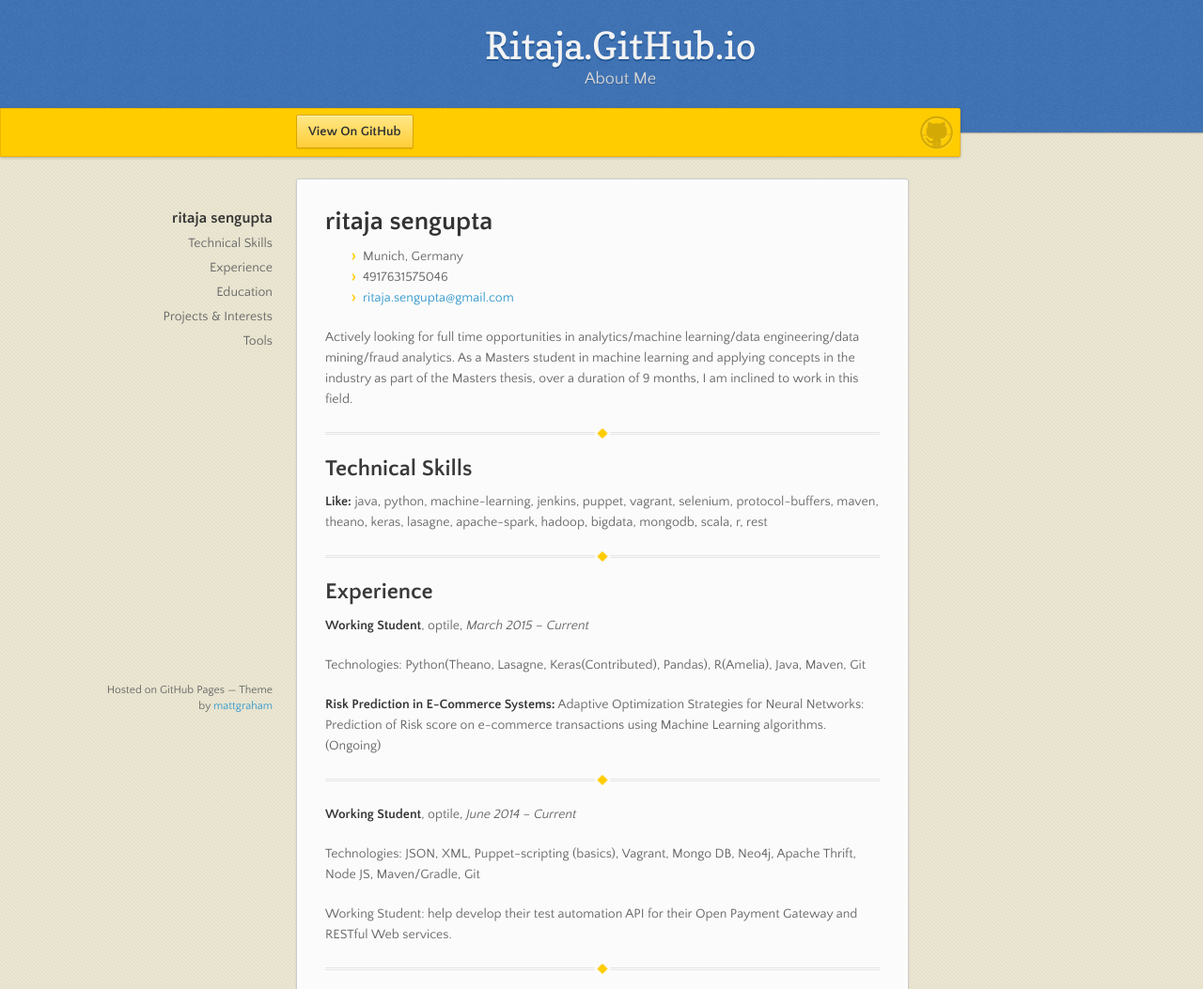
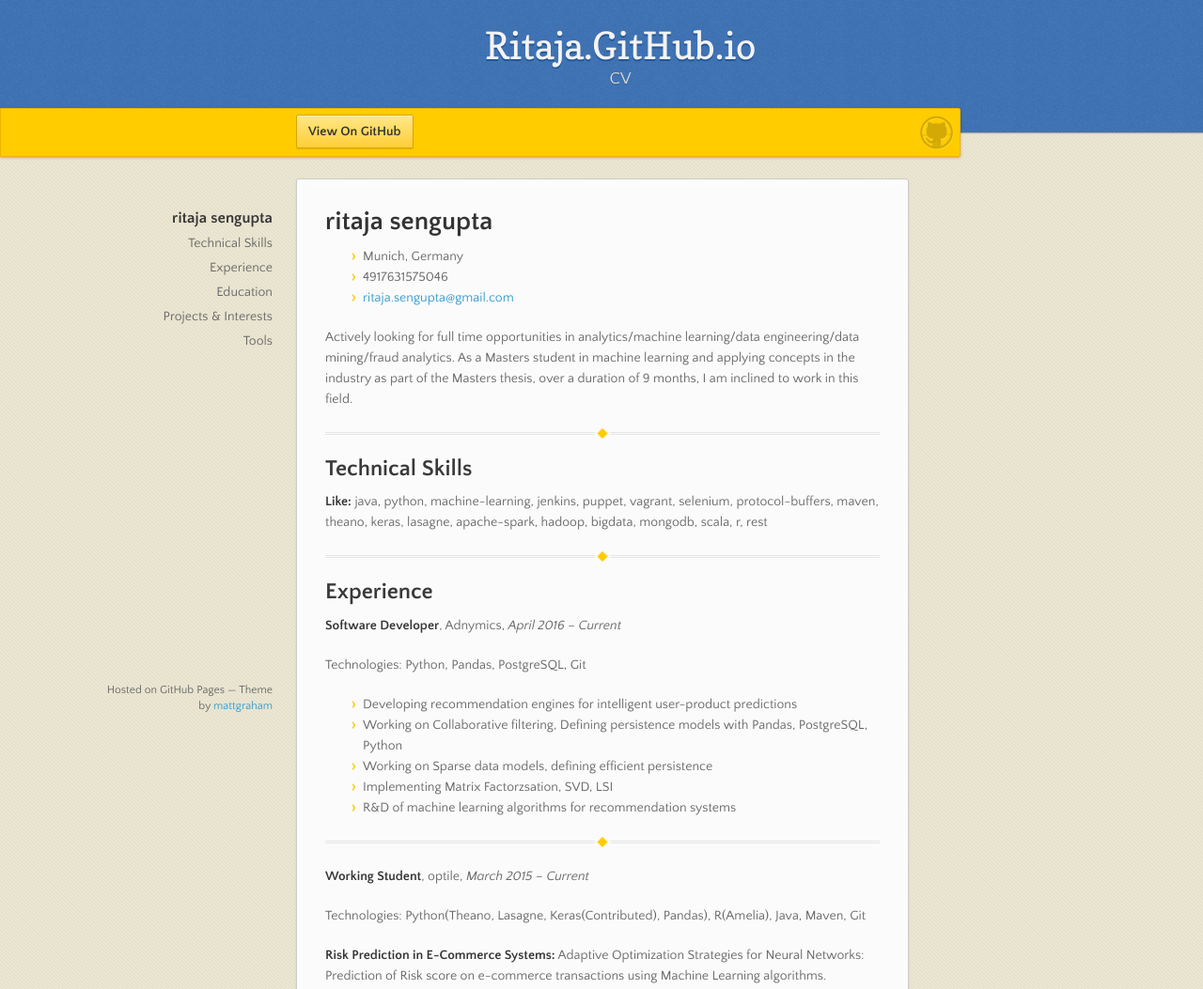
Before and after one commit to Ritaja/ritaja.github.io, a plain HTML site: page index.html in a window 1280 px wide. Shown: the top 1053 px of the page at 94% size. Drawn offline with nearby package versions, Linux system fonts and the light colour scheme.

Commit message:
Replace master branch with page content via GitHub

```diff
--- a/index.html
+++ b/index.html
@@ -18,7 +18,7 @@
 
       <header>
         <h1>Ritaja.GitHub.io</h1>
-        <p>About Me</p>
+        <p>CV</p>
       </header>
 
       <div id="banner">
@@ -55,11 +55,25 @@
 <h2>
 <a id="experience" class="anchor" href="#experience" aria-hidden="true"><span aria-hidden="true" class="octicon octicon-link"></span></a>Experience</h2>
 
+<p><strong>Software Developer</strong>, Adnymics, <em>April 2016 – Current</em></p>
+
+<p>Technologies: Python, Pandas, PostgreSQL, Git</p>
+
+<ul>
+<li>Developing recommendation engines for intelligent user-product predictions</li>
+<li>Working on Collaborative filtering, Defining persistence models with Pandas, PostgreSQL, Python</li>
+<li>Working on Sparse data models, defining efficient persistence</li>
+<li>Implementing Matrix Factorzsation, SVD, LSI</li>
+<li>R&amp;D of machine learning algorithms for recommendation systems</li>
+</ul>
+
+<hr>
+
 <p><strong>Working Student</strong>, optile, <em>March 2015 – Current</em></p>
 
 <p>Technologies: Python(Theano, Lasagne, Keras(Contributed), Pandas), R(Amelia), Java, Maven, Git</p>
 
-<p><strong>Risk Prediction in E-Commerce Systems:</strong> Adaptive Optimization Strategies for Neural Networks: Prediction of Risk score on e-commerce transactions using Machine Learning algorithms. (Ongoing)</p>
+<p><strong>Risk Prediction in E-Commerce Systems:</strong> Adaptive Optimization Strategies for Neural Networks: Prediction of Risk score on e-commerce transactions using Machine Learning algorithms. </p>
 
 <hr>
 
```
Also changed, not shown: params.json (+7 -1 lines), stylesheets/github-dark.css (+18 -10 lines).
